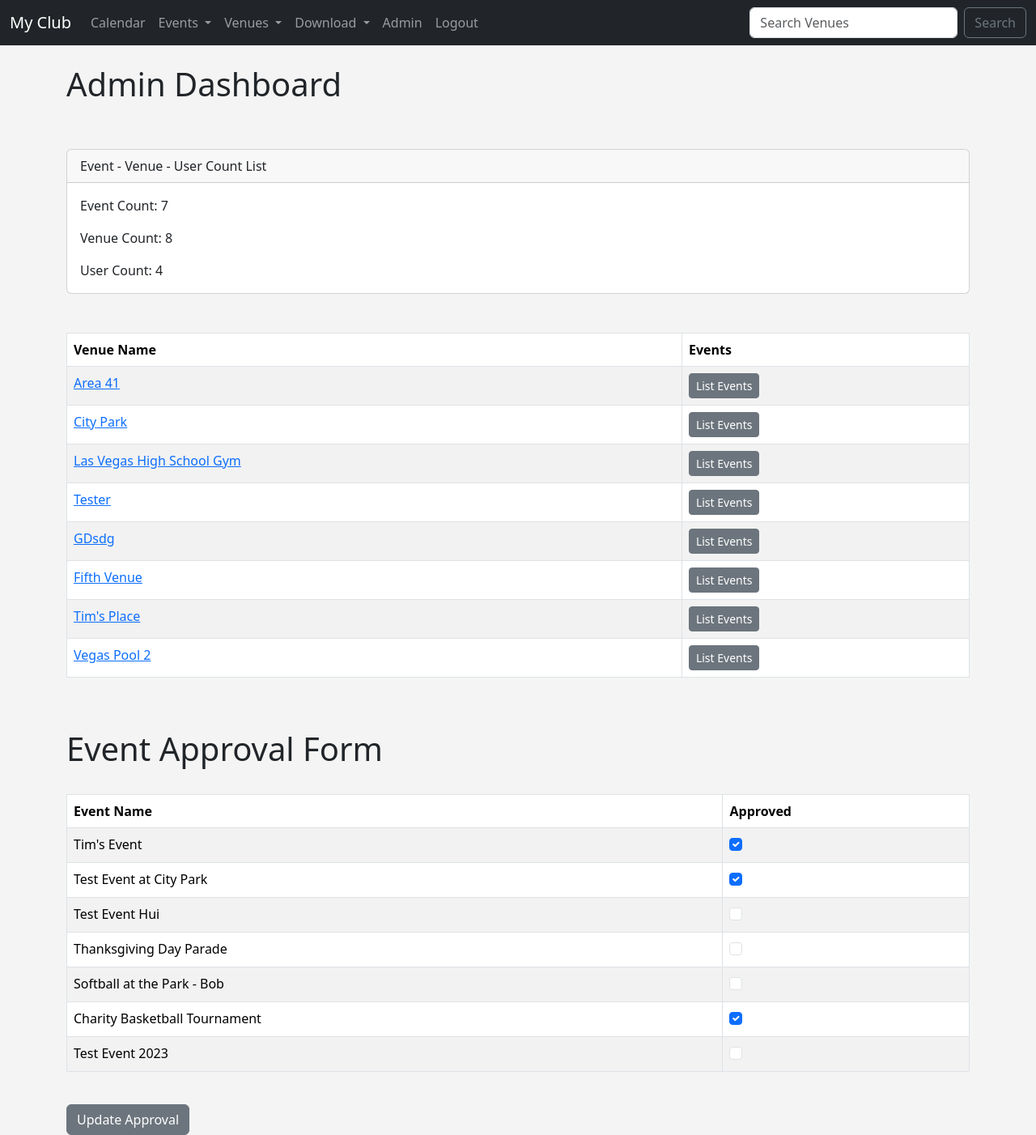
After one commit to Ertiops/myclub, a Django app: page /admin_approval in a window 1280 px wide. The commit adds this page. Shown: the whole page at 81% size. Run offline with Django 4.2, Linux system fonts and the light colour scheme; a user stored in the database is signed in; data comes from the database, SQL or seed files in the repository; both versions use the stored data as it was after the commit.

Commit message:
Added Admin Panel To approve events etc.

```diff
--- /dev/null
+++ b/myclub_website/events/templates/events/admin_approval.html
@@ -0,0 +1,83 @@
+{% extends 'events/base.html' %}
+
+{% block content %}
+
+
+
+<h1>Admin Dashboard</h1>
+<br/><br/>
+
+<form action="" method=POST>
+	{% csrf_token %}
+
+	<div class="card">
+	  <div class="card-header">
+	    Event - Venue - User Count List
+	  </div>
+	  <div class="card-body">
+	    <p class="card-text">Event Count: {{ event_count }}</p>
+	    <p class="card-text">Venue Count: {{ venue_count }}</p>
+	    <p class="card-text">User Count: {{ user_count }}</p>
+	  </div>
+	</div>
+	<br/><br/>
+
+	<table class="table table-striped table-hover table-bordered">
+	  <thead>
+	    <tr>
+	      <th scope="col">Venue Name</th>
+	      <th scope="col">Events</th>
+	    </tr>
+	  </thead>
+	  <tbody>
+	  	{% for venue in venue_list %}
+	  	<tr>
+		  <td><a href="{% url 'show-venue' venue.id %}" >{{ venue }}</td>
+		  <td>
+	  		<a href="{% url 'venue-events' venue.id %}" class="btn btn-sm btn-secondary">List Events
+		  </td>
+		</tr>
+		{% endfor %}
+	  </tbody>
+	</table>
+
+
+	<br/><br/>
+	<h1>Event Approval Form</h1>
+	<br/>
+	<table class="table table-striped table-hover table-bordered">
+	  <thead>
+	    <tr>
+	      <th scope="col">Event Name</th>
+	      <th scope="col">Approved</th>
+	    </tr>
+	  </thead>
+	  <tbody>
+	  	{% for event in event_list %}
+	  	<tr>
+		  <td>{{ event }}</td>
+		  <td>
+		  	{% if event.approved %}
+		  	<div class="form-check">
+		  		<input class="form-check-input" type="checkbox" checked="checked" value="{{ event.id }}" name="boxes">
+		  	<div>
+		  	{% else %}
+		  	<div class="form-check">
+		  		<input class="form-check-input" type="checkbox" value="{{ event.id }}" name="boxes">
+		  	<div>
+		  	{% endif %}
+		  </td>
+		</tr>
+		{% endfor %}
+	  </tbody>
+	</table>
+
+	<br/>
+	<button class="btn btn-secondary" type="submit">Update Approval</button>
+</form>
+
+
+
+
+
+{% endblock %}
--- a/myclub_website/events/templates/events/navbar.html
+++ b/myclub_website/events/templates/events/navbar.html
@@ -21,6 +21,7 @@
             <li><a class="dropdown-item" href="{% url  'add-event' %}">Add Event</a></li>
             <li><a class="dropdown-item" href="{% url  'my_events' %}">My Events</a></li>
             {% endif %}
+
             <li><a class="dropdown-item" href="{% url  'search_events' %}">Search Events</a></li>
           </ul>
         </li>
@@ -50,6 +51,12 @@
 
         {% if user.is_authenticated %}
 
+        {% if user.is_superuser %}
+        <li class="nav-item">
+          <a class="nav-link" href="{% url  'admin_approval' %}">Admin</a>
+        </li>
+        {% endif %}
+
         <li class="nav-item">
           <a class="nav-link" href="{% url  'logout' %}">Logout</a>
         </li>
--- a/myclub_website/events/urls.py
+++ b/myclub_website/events/urls.py
@@ -19,4 +19,7 @@ urlpatterns = [
     path('venue_pdf', views.venue_pdf, name="venue_pdf"),
     path('my_events', views.my_events, name="my_events"),
     path('search_events', views.search_events, name="search_events"),
+    path('admin_approval', views.admin_approval, name="admin_approval"),
+    path('venue_events/<venue_id>', views.venue_events, name="venue-events"),
+    path('show_event/<event_id>', views.show_event, name="show-event"),
 ]
--- a/myclub_website/events/views.py
+++ b/myclub_website/events/views.py
@@ -19,6 +19,62 @@ from reportlab.lib.pagesizes import letter
 # Import Pagination Stuff
 from django.core.paginator import Paginator
 
+# Show Event
+def show_event(request, event_id):
+	event = Event.objects.get(pk=event_id)
+	return render(request, 'events/show_event.html', {'event': event})
+
+# Show Events In A Venue
+def venue_events(request, venue_id):
+	# Grab the Venue
+	venue = Venue.objects.get(id=venue_id)
+	# Grab the Events from that Venue
+	events = venue.event_set.all()
+	if events:
+		return render(request, 'events/venue_events.html', {'events': events})
+	else:
+		messages.success(request, ("That Venue Has No Events At This Time..."))
+		return redirect('admin_approval')
+
+# Create Admin Event Approval Page
+def admin_approval(request):
+	# Get The Venues
+	venue_list = Venue.objects.all()
+
+	# Get Counts
+	event_count = Event.objects.all().count()
+	venue_count = Venue.objects.all().count()
+	user_count = User.objects.all().count()
+
+	event_list = Event.objects.all().order_by("-event_date")
+	if request.user.is_superuser:
+		if request.method == "POST":
+			id_list = request.POST.getlist('boxes')
+
+			# Uncheck all events
+			event_list.update(approved=False)
+
+			# Update the database
+			for x in id_list:
+				Event.objects.filter(pk=int(x)).update(approved=True)
+
+			messages.success(request, ("Event List Approval Has Been Updated"))
+			return redirect('list-events')
+
+		else:
+
+			return render(request, 'events/admin_approval.html',
+				{'event_list': event_list,
+				 'event_count': event_count,
+				 'venue_count': venue_count,
+				 'user_count': user_count,
+				 'venue_list': venue_list})
+
+	else:
+		messages.success(request, ("You aren't authorized to view this page"))
+		return redirect('home')
+
+	return render(request, 'events/admin_approval.html')
 
 # Create My Events Page
 def my_events(request):
@@ -210,8 +266,14 @@ def search_events(request):
 def show_venue(request, venue_id):
 	venue = Venue.objects.get(pk=venue_id)
 	venue_owner = User.objects.get(pk=venue.owner)
+
+	# Grab the Events from that Venue
+	events = venue.event_set.all()
+
 	return render(request, 'events/show_venue.html',
-		{'venue': venue, 'venue_owner': venue_owner})
+		{'venue': venue,
+		'venue_owner': venue_owner,
+		'events': events})
 
 
 def list_venues(request):
```
Also changed, not shown: myclub_website/events/templates/events/show_event.html (added, +48 -0 lines), myclub_website/events/templates/events/show_venue.html (+11 -0 lines), myclub_website/events/templates/events/venue_events.html (added, +12 -0 lines), myclub_website/db.sqlite3.
